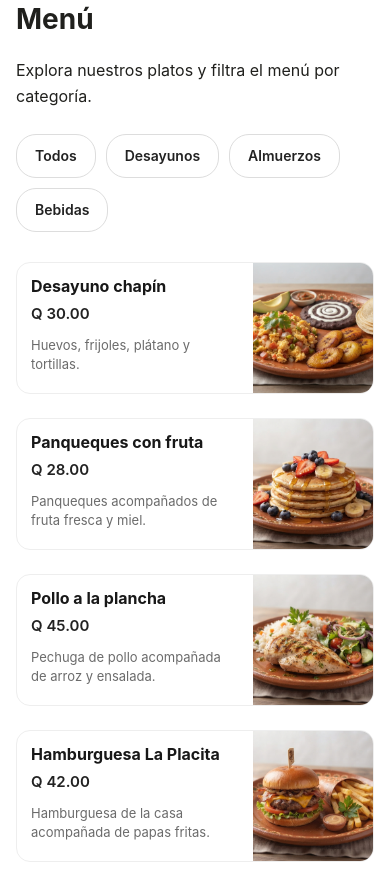
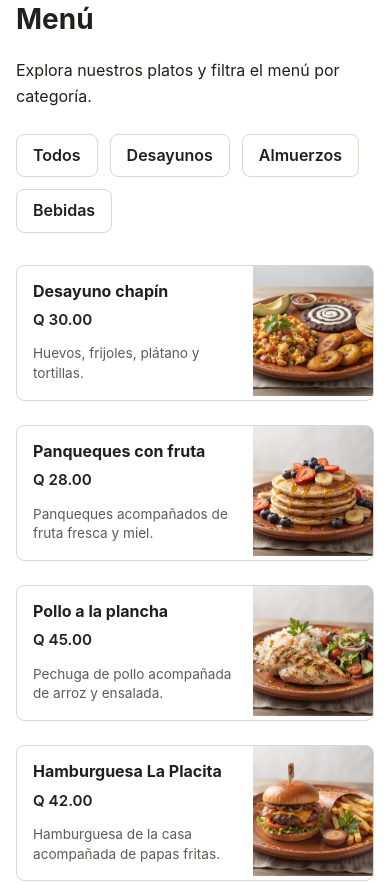
Before and after one commit to santiagoesdras/LaPlacitaSoftware, a React (Vite) app: page / in a window 390 px wide. Shown: the part 820-1703 px from the top of the page. Built offline with nearby package versions, Linux system fonts and the light colour scheme.

Commit message:
Arreglo del estilo de las tarjetas en css

```diff
--- a/src/index.css
+++ b/src/index.css
@@ -223,26 +223,69 @@ h2 {
   }
 }
 
-/* =========================
-   TARJETAS DEL MENÚ
-========================= */
+/*  MENÚ DE PLATOS*/
+
+.filtros-menu {
+  display: flex;
+  flex-wrap: wrap;
+  gap: var(--space-3);
+  margin-block: var(--space-6) var(--space-8);
+}
+
+.filtros-menu button {
+  padding: var(--space-2) var(--space-4);
+
+  border: 1px solid var(--color-border);
+  border-radius: var(--radius);
+
+  background: var(--color-bg);
+  color: var(--color-text);
+
+  font-weight: 600;
+  cursor: pointer;
+
+  transition:
+    background 0.2s ease,
+    color 0.2s ease,
+    border-color 0.2s ease;
+}
+
+.filtros-menu button:hover {
+  background: var(--color-surface);
+  border-color: var(--color-accent);
+}
+
+.filtros-menu button:focus-visible {
+  outline: 0.2rem solid var(--color-focus);
+  outline-offset: 0.2rem;
+}
+
+
+/* Cuadrícula de tarjetas */
 
 .menu-grid {
   display: grid;
   grid-template-columns: repeat(2, minmax(0, 1fr));
-  gap: 24px;
-  margin-top: 24px;
+
+  gap: var(--space-6);
+
+  width: 100%;
+  margin-block-start: var(--space-6);
 }
 
-/* Tarjeta horizontal */
+
+/* Tarjeta */
+
 .plato-card {
   display: grid;
-  grid-template-columns: minmax(0, 1fr) 170px;
-  min-height: 170px;
+  grid-template-columns: minmax(0, 1fr) 10.625rem;
 
-  background: #ffffff;
-  border: 1px solid #eeeeee;
-  border-radius: 14px;
+  min-height: 10.625rem;
+
+  background: var(--color-bg);
+
+  border: 1px solid var(--color-border);
+  border-radius: var(--radius);
 
   overflow: hidden;
 
@@ -252,47 +295,52 @@ h2 {
 }
 
 .plato-card:hover {
-  transform: translateY(-2px);
-  box-shadow: 0 6px 18px rgba(0, 0, 0, 0.08);
+  transform: translateY(-0.125rem);
+  box-shadow: 0 0.375rem 1.125rem rgb(0 0 0 / 8%);
 }
 
+
 /* Contenido */
+
 .plato-card__contenido {
-  padding: 20px;
-
   display: flex;
   flex-direction: column;
   align-items: flex-start;
+
+  padding: var(--space-6);
 }
 
-/* Nombre */
 .plato-card__contenido h3 {
-  margin: 0 0 6px;
+  margin-block-end: var(--space-2);
 
-  font-size: 18px;
+  color: var(--color-text);
+
+  font-size: 1.125rem;
   font-weight: 700;
-
-  color: #181818;
 }
 
+
 /* Precio */
+
 .plato-card__precio {
-  margin: 0 0 10px;
+  margin-block-end: var(--space-3);
 
-  font-size: 15px;
+  color: var(--color-text);
+
+  font-size: 0.95rem;
   font-weight: 600;
-
-  color: #222222;
 }
 
+
 /* Descripción */
+
 .plato-card__descripcion {
   margin: 0;
 
-  font-size: 14px;
+  color: var(--color-muted);
+
+  font-size: 0.95rem;
   line-height: 1.45;
-
-  color: #6b6b6b;
 
   display: -webkit-box;
   -webkit-line-clamp: 3;
@@ -301,10 +349,12 @@ h2 {
   overflow: hidden;
 }
 
+
 /* Imagen */
+
 .plato-card__imagen {
-  width: 170px;
-  height: 170px;
+  width: 10.625rem;
+  height: 10.625rem;
 
   overflow: hidden;
 }
@@ -314,80 +364,57 @@ h2 {
   height: 100%;
 
   object-fit: cover;
+
   display: block;
 }
 
+
 /* No disponible */
+
 .plato-card__agotado {
-  margin-top: 12px;
-  padding: 5px 10px;
+  display: inline-block;
 
-  border-radius: 14px;
+  margin-block-start: var(--space-3);
+  padding: var(--space-2) var(--space-3);
 
-  background: #eeeeee;
+  background: var(--color-surface);
+  color: var(--color-muted);
 
-  font-size: 13px;
+  border-radius: var(--radius);
+
+  font-size: 0.8rem;
   font-weight: 600;
 }
 
-/* FILTROS */
-.filtros-menu {
-  display: flex;
-  flex-wrap: wrap;
-  gap: 10px;
+/* =RESPONSIVE*/
 
-  margin: 24px 0 30px;
-}
-
-.filtros-menu button {
-  padding: 10px 18px;
-
-  border: 1px solid #dddddd;
-  border-radius: 20px;
-
-  background: #ffffff;
-  color: #222222;
-
-  font-size: 14px;
-  font-weight: 600;
-
-  cursor: pointer;
-
-  transition: 0.2s ease;
-}
-
-.filtros-menu button:hover {
-  background: #f2f2f2;
-}
-
-/* RESPONSIVE */
-@media (max-width: 900px) {
+@media (max-width: 56.25rem) {
   .menu-grid {
     grid-template-columns: 1fr;
   }
 }
 
-@media (max-width: 520px) {
+@media (max-width: 32.5rem) {
   .plato-card {
-    grid-template-columns: minmax(0, 1fr) 120px;
-    min-height: 130px;
+    grid-template-columns: minmax(0, 1fr) 7.5rem;
+    min-height: 8.125rem;
   }
 
   .plato-card__imagen {
-    width: 120px;
-    height: 130px;
+    width: 7.5rem;
+    height: 8.125rem;
   }
 
   .plato-card__contenido {
-    padding: 14px;
+    padding: var(--space-4);
   }
 
   .plato-card__contenido h3 {
-    font-size: 16px;
+    font-size: 1rem;
   }
 
   .plato-card__descripcion {
-    font-size: 13px;
+    font-size: 0.85rem;
     -webkit-line-clamp: 2;
   }
 }
```
